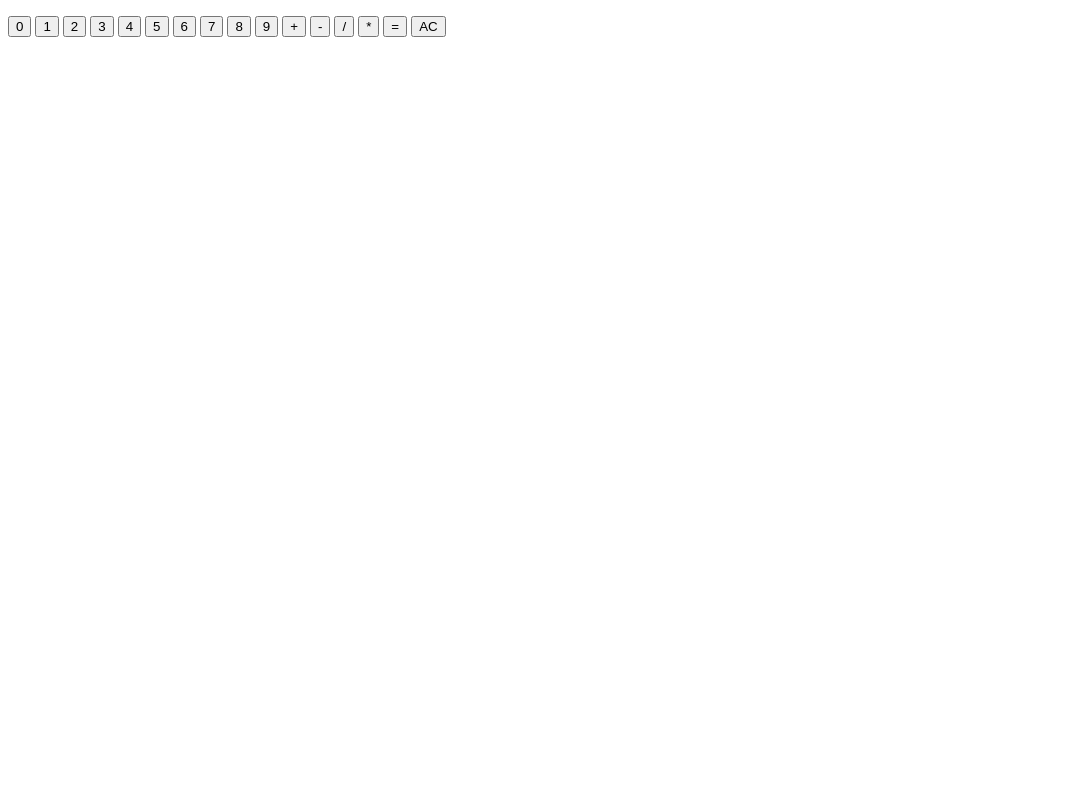
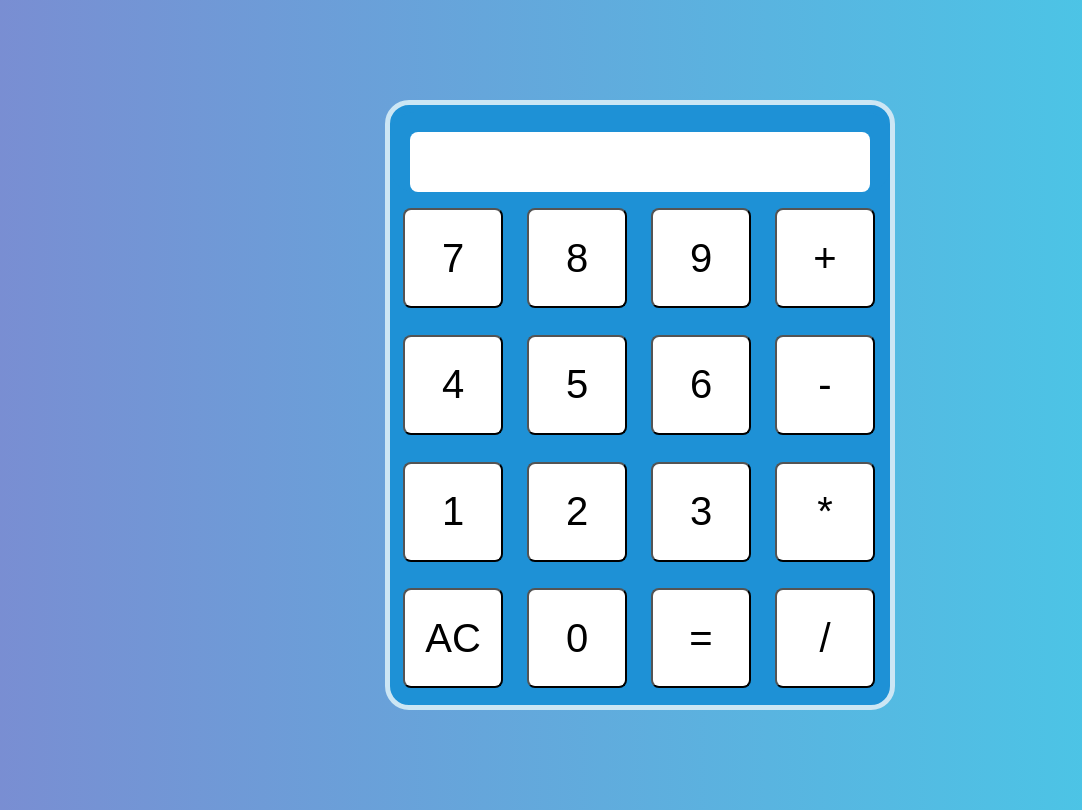
Before and after one commit to adi-ty-a/odin-calculator, a plain HTML site: page index.html in a window 1280 px wide. Shown: the whole page, without its empty margins (0-1082 px from the left). Drawn offline with Linux system fonts and the light colour scheme.

Commit message:
css and html layout add

```diff
--- a/graphics.css
+++ b/graphics.css
@@ -0,0 +1,57 @@
+body{
+    background: hsla(190, 79%, 59%, 1);
+
+    background: linear-gradient(180deg, hsla(190, 79%, 59%, 1) 0%, hsla(226, 50%, 65%, 1) 100%);
+
+    background: -moz-linear-gradient(180deg, hsla(190, 79%, 59%, 1) 0%, hsla(226, 50%, 65%, 1) 100%);
+
+    background: -webkit-linear-gradient(180deg, hsla(190, 79%, 59%, 1) 0%, hsla(226, 50%, 65%, 1) 100%);
+
+    filter: progid: DXImageTransform.Microsoft.gradient( startColorstr="#45CDE9", endColorstr="#7A8FD3", GradientType=1 );
+
+    display: flex;
+    justify-content: center;
+    margin: 100px auto;
+
+}
+.container{
+    display: flex;
+    flex-direction: column;
+    align-items: stretch;
+    justify-content: space-evenly;
+    height: 600px;
+    width: 500px;
+    background-color: #1E91D6;
+    border-radius: 24px;
+    border: solid #CCE6F4 5px;
+}
+
+button{
+    height: 100px;
+    width: 100px;
+    margin: 10px;
+    font-size: 40px;
+    border-radius: 8px;
+    background-color: white;
+}
+.row1{
+    height: 80px;
+    width: auto;
+    background-color: #1E91D6;
+    border-radius: 24px
+
+}
+.main-display{
+    margin: 20px;
+    height: 40px;
+    width: auto;
+    background-color: white;
+    color: black;
+    text-align: end;
+    padding: 10px;
+    border-radius: 8px;
+    font-size: 30px;
+}
+.row{
+    margin-left: 3px;
+}
--- a/index.html
+++ b/index.html
@@ -5,29 +5,38 @@
     <meta name="viewport" content="width=device-width, initial-scale=1.0">
     <title>Document</title>
     <script src="script.js" defer></script>
+    <link rel="stylesheet" href="graphics.css">
 </head>
 <body>
     <div class="container">
-    <div class="display">
+    <div class="row1">
         <p class="main-display"></p>
+    </div>
+    <div class="row">
+        <button type="button" class="seven">7</button>
+        <button type="button" class="eight">8</button>
+        <button type="button" class="nine">9</button>
+        <button type="button" class="sum">+</button>
+    </div>
+    <div class="row">
+        <button type="button" class="four">4</button>
+        <button type="button" class="five">5</button>
+        <button type="button" class="six">6</button>
+        <button type="button" class="subtract">-</button>
+    </div>
 
-    </div>
-    <button type="button" class="zero">0</button>
+    <div class="row">
     <button type="button" class='one'>1</button>
     <button type="button" class="two">2</button>
     <button type="button" class="three">3</button>
-    <button type="button" class="four">4</button>
-    <button type="button" class="five">5</button>
-    <button type="button" class="six">6</button>
-    <button type="button" class="seven">7</button>
-    <button type="button" class="eight">8</button>
-    <button type="button" class="nine">9</button>
-    <button type="button" class="sum">+</button>
-    <button type="button" class="subtract">-</button>
+    <button type="button" class="multiply">*</button>
+    </div>
+    <div class="row">
+    <button type="button" class="clear">AC</button>
+    <button type="button" class="zero">0</button>
+    <button type="button" class="equal">=</button>
     <button type="button" class="divide">/</button>
-    <button type="button" class="multiply">*</button>
-    <button type="button" class="equal">=</button>
-    <button type="button" class="clear">AC</button>
+    </div>
     </div>
 </body>
 </html>
--- a/script.js
+++ b/script.js
@@ -83,19 +83,29 @@ function subtract(n1,n2){
     return parseInt(n1)-parseInt(n2);
 }
 function divide(n1,n2){
-    if(n2===0) return 'lol'
-    return parseInt(n1)/parseInt(n2);
+    if(parseInt(n2) === 0){
+        return 'lol'
+    }
+    else{
+    return parseInt(n1)/parseInt(n2)
+    }
 }
 
 function result(){
     let text = document.querySelector('.main-display')
     if(pair){
         n2 = text.textContent
-        n1= operate(n1,n2,op)
+        let sol = operate(n1,n2,op)
+        if(sol === 'lol'){
+            text.textContent='lol'
+        }
+        else{
+        n1= sol
         n2=''
         op=''
         text.textContent=n1
         pair=false
+    }
     }
     else{
         n1=text.textContent
```
